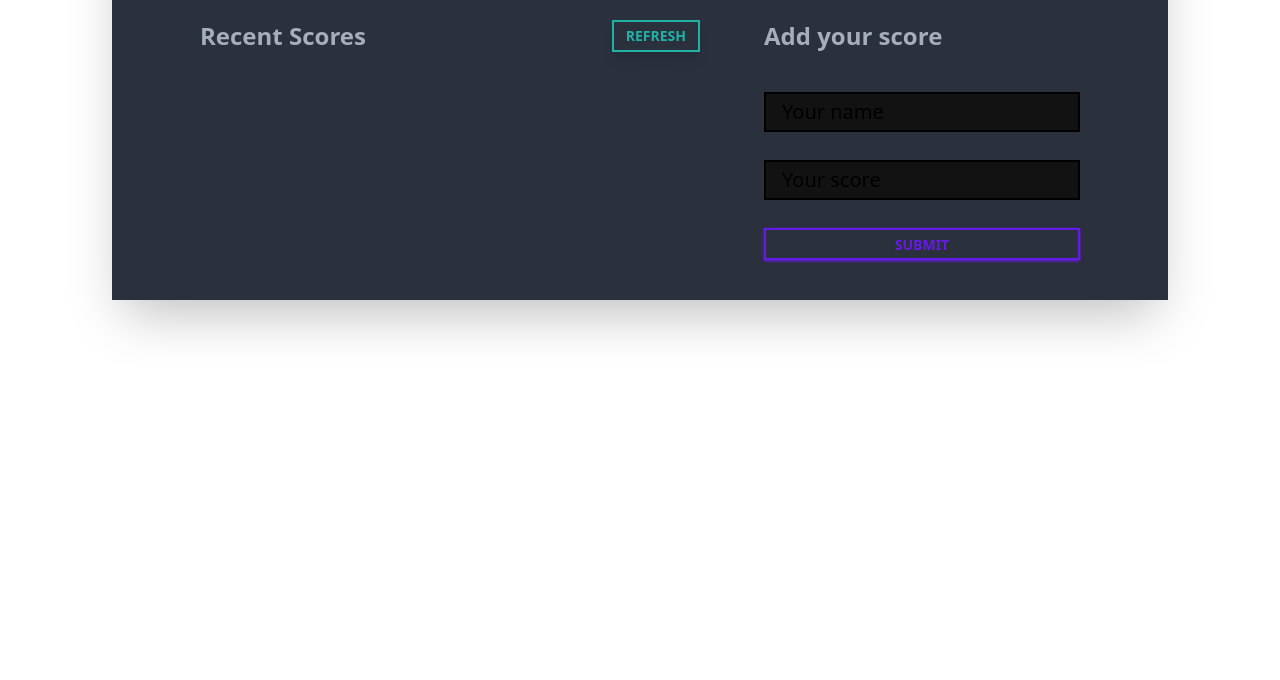
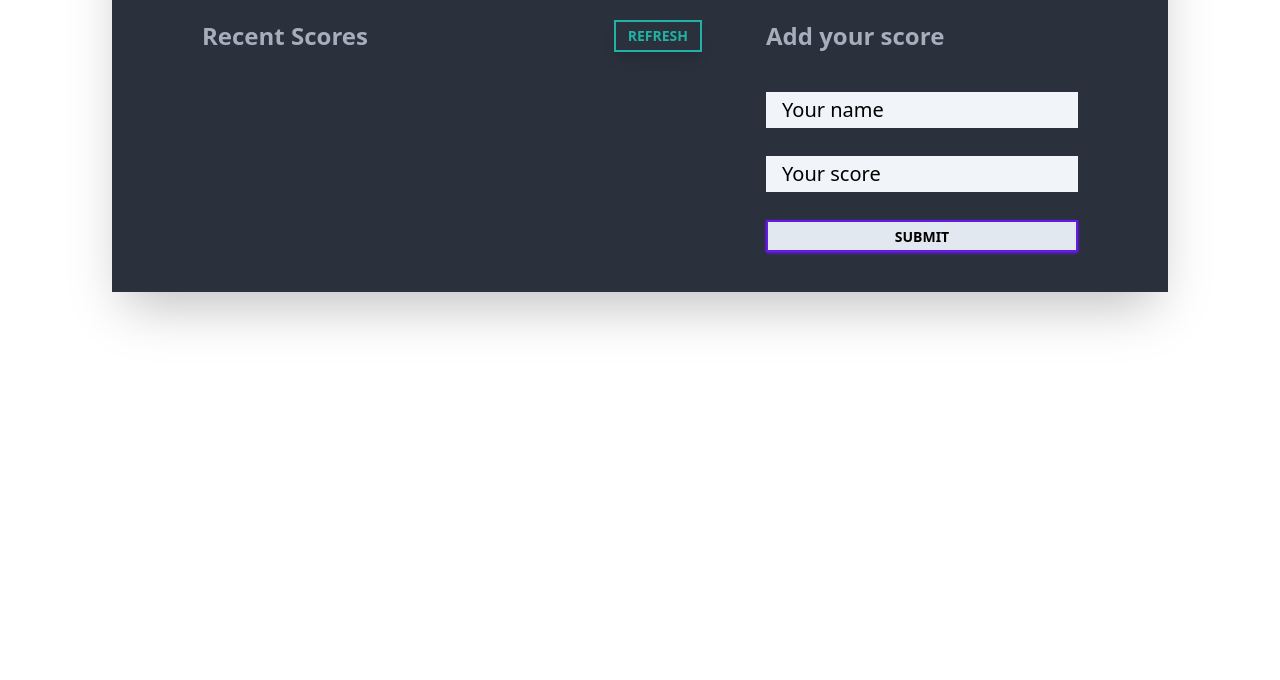
Before and after one commit to shafiuyushawu/leaderboard, a website built with webpack: page src/template.html in a window 1280 px wide. Shown: the part 120-800 px from the top of the page. Built offline with nearby package versions, Linux system fonts and the light colour scheme; no server answers.

Commit message:
UI final touches

```diff
--- a/src/template.html
+++ b/src/template.html
@@ -10,9 +10,10 @@
     <script defer src="/public/bundle.js"></script>
     <script defer src="/public/bundle.js"></script>
     <script defer src="/public/bundle.js"></script>
+    <script defer src="/public/bundle.js"></script>
 </head>
 
-<body class="pt-5 text-xl mx-28">
+<body class="pt-5 text-xl mx-28" data-theme="dark">
     <div class="p-10 shadow-2xl" data-theme="dark">
         <h1 class=" ml-[280px] mb-10 text-4xl font-bold">Leaderboard</h1>
         <div class="flex justify-center gap-16 ">
@@ -20,7 +21,7 @@
                 <div class="flex justify-between gap-5 ">
                     <h2 class="text-2xl font-bold">Recent Scores</h2>
                     <button type="button" id="refresh"
-                        class="btn btn-outline btn-accent btn-sm rounded-none shadow-lg border-2 h-[20px]">Refresh</button>
+                        class="btn btn-outline  btn-accent btn-sm rounded-none shadow-lg border-2 h-[20px]">Refresh</button>
                 </div>
                 <ul id="ul" class=" shadow-2xl w-[500px] mt-10"></ul>
             </div>
@@ -28,14 +29,14 @@
                 <h2 class="text-2xl font-bold">Add your score</h2>
                 <form id="form" class="flex flex-col mt-10">
                     <input type="text" placeholder="Your name" id="name"
-                        class="p-1 px-2 border-2 border-black placeholder:text-black hover:outline-none placeholder:p-2"
+                        class="p-1 px-2 bg-slate-100 placeholder:text-black hover:outline-none placeholder:p-2"
                         required>
                     <br>
                     <input type="number" placeholder="Your score" id="score"
-                        class="p-1 px-2 border-2 border-black placeholder:text-black hover:outline-none placeholder:p-2"
+                        class="p-1 px-2 bg-slate-100 placeholder:text-black hover:outline-none placeholder:p-2"
                         required><br>
                     <button id="submit" type="submit"
-                        class="p-2 border-2 rounded-none shadow btn-primary btn btn-outline btn-sm shadow-primary">Submit</button>
+                        class="p-2 text-black border-2 rounded-none shadow bg-slate-200 btn-primary btn btn-sm shadow-primary">Submit</button>
                 </form>
             </div>
         </div>
```
Also changed, not shown: dist/bundle.js, dist/index.html.
